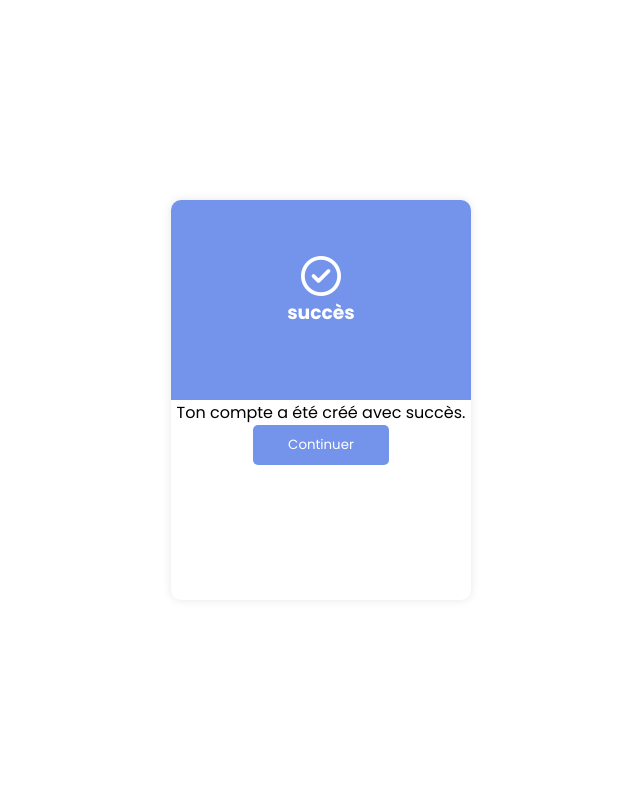
After one commit to yuh44n/test2, a PHP site: page /success.html in a window 1280 px wide. The commit adds this page. Shown: the whole page, without its empty margins (319-959 px from the left). Run offline with PHP 8.4, Linux system fonts and the light colour scheme; some libraries are stand-ins or nearby versions.

Commit message:
first commit

```diff
--- a/register.php
+++ b/register.php
@@ -13,7 +13,7 @@ if ($_SERVER["REQUEST_METHOD"] === "POST") {
     $stmt->bind_param("ssssss", $nom, $prenom, $telephone, $email, $password, $date_inscription);
 
     if ($stmt->execute()) {
-        echo "Signup successful!";
+        header("Location: success.html");
     } else {
         echo "Error: " . $stmt->error;
     }
--- /dev/null
+++ b/success.html
@@ -0,0 +1,79 @@
+<!DOCTYPE html>
+<html lang="en">
+<head>
+    <meta charset="UTF-8">
+    <meta name="viewport" content="width=device-width, initial-scale=1.0">
+    <title>successful</title>
+    <script src="https://kit.fontawesome.com/92d70a2fd8.js" crossorigin="anonymous"></script>
+    <style>
+        @import url('https://fonts.googleapis.com/css2?family=Poppins:ital,wght@0,100;0,200;0,300;0,400;0,500;0,600;0,700;0,800;0,900;1,100;1,200;1,300;1,400;1,500;1,600;1,700;1,800;1,900&display=swap');
+        *{
+            margin: 0;
+            padding: 0;
+            box-sizing: border-box;
+            font-family: "Poppins", sans-serif;
+            text-decoration: none;
+            list-style: none;
+        }
+        body{
+            display: flex;
+            justify-content: center;
+            align-items: center;
+            height: 100vh;
+        }
+        .container{
+            width: 300px;
+            height: 50vh;
+            border-radius: 10px;
+            box-shadow: 0 0 10px rgba(0, 0, 0, 0.1);
+            text-align: center;
+        }
+        .top{
+            height: 25vh;
+            width: 100%;
+            background-color: #7494ec;
+            color: white;
+            border-radius: 10px 10px 0 0;
+        }
+        .fa-regular{
+            font-size: 40px;
+            margin-top: 7vh;
+        }
+        .h3{
+            margin-top: 20px;
+        }
+        .p{
+            margin-top: 20px;
+            padding: 0 10px;
+            color: #7494ec;
+        }
+        button{
+            border: none;
+            border-radius: 5px;
+            padding: 10px 35px;
+            color: white;
+            background-color: #7494ec;
+        }
+        button:hover{
+            background-color: #4a6bbf;
+            cursor: pointer;
+        }
+
+    </style>
+</head>
+<body>
+    <div class="container">
+        <div class="top">
+            <i class="fa-regular
+            fa-circle-check"></i>
+            <h3>succès</h3>
+        </div>
+        <div class="bottom">
+            <p>Ton compte a été créé avec succès.</p>
+            <a href="login.html">
+                <button>Continuer</button>
+            </a>
+        </div>
+    </div>
+</body>
+</html>
```
Also changed, not shown: index.html (added, +57 -0 lines).
